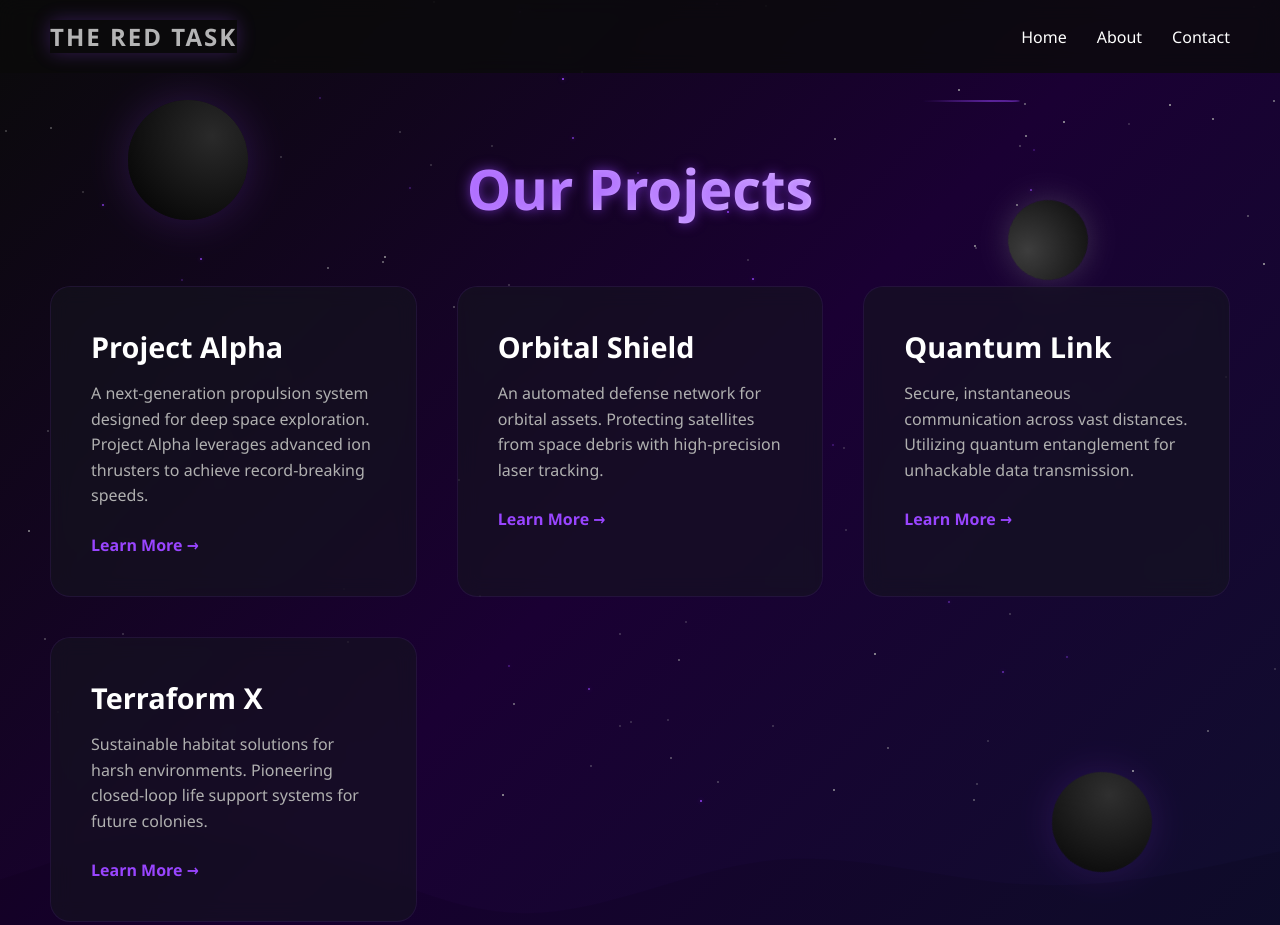
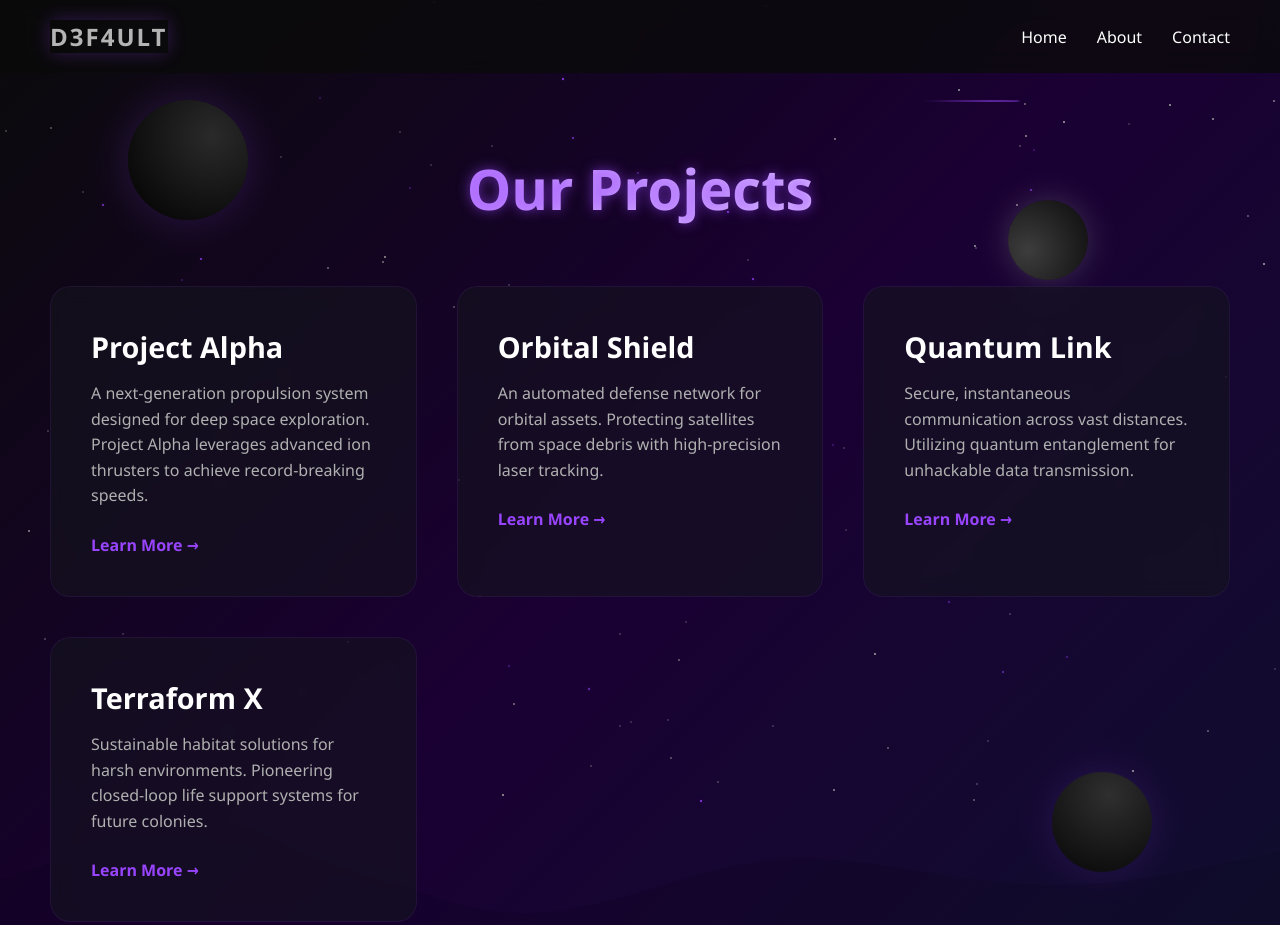
Before and after one commit to Antidoteprashant/Crtl-Space, a plain HTML site: page abouts.html in a window 1280 px wide. Shown: the top 925 px of the page. Drawn offline with Linux system fonts and the light colour scheme.

Commit message:
name changes

```diff
--- a/abouts.html
+++ b/abouts.html
@@ -4,14 +4,14 @@
 <head>
   <meta charset="UTF-8">
   <meta name="viewport" content="width=device-width, initial-scale=1.0">
-  <title>THE RED TASK - Projects</title>
+  <title>D3F4ULT - Projects</title>
   <link rel="stylesheet" href="style.css">
 </head>
 
 <body>
   <!-- Navigation -->
   <nav>
-    <div class="logo">THE RED TASK</div>
+    <div class="logo">D3F4ULT</div>
     <ul class="nav-links">
       <li><a href="index.html">Home</a></li>
       <li><a href="abouts.html">About</a></li>
```
Also changed, not shown: index.html (+1 -1 lines), start.html (+1 -1 lines), 1 other file.
